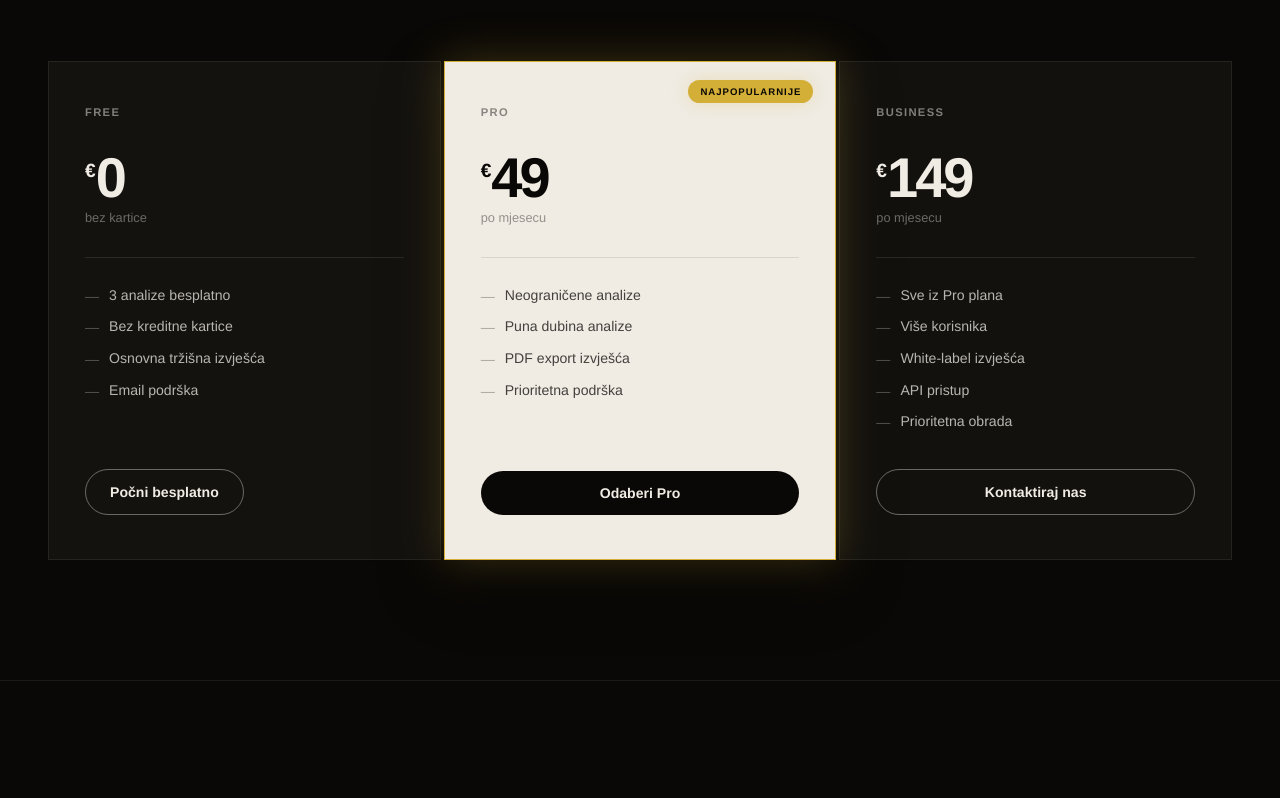
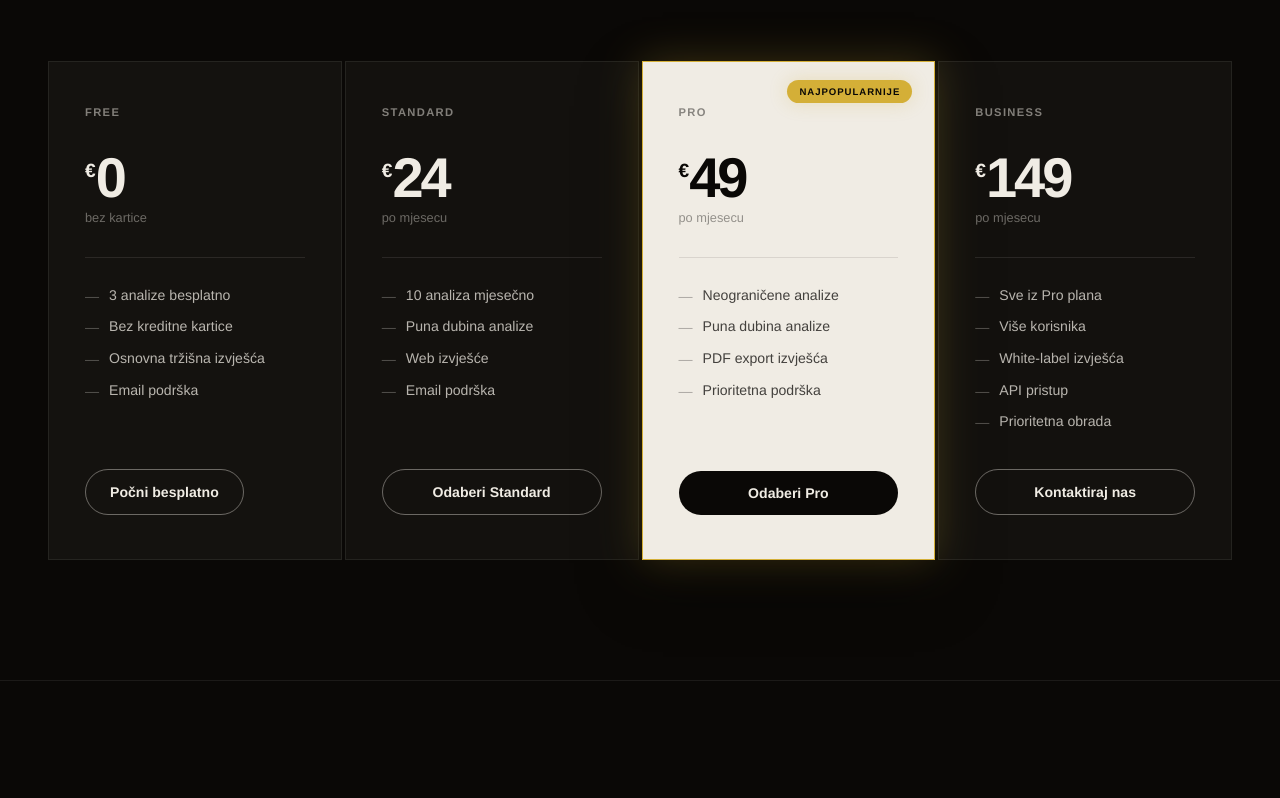
Before and after one commit to sime84694-png/propiq, a plain HTML site: page index.html in a window 1280 px wide. Shown: the part 3222-4020 px from the top of the page. Drawn offline with nearby package versions, Linux system fonts and the light colour scheme.

Commit message:
Dodaj Standard tier na cjenik, poveži Stripe linkove

```diff
--- a/index.html
+++ b/index.html
@@ -1005,9 +1005,13 @@
 
     .pricing-grid {
       display: grid;
-      grid-template-columns: repeat(3, 1fr);
+      grid-template-columns: repeat(4, 1fr);
       gap: 3px;
       margin-top: 48px;
+    }
+
+    @media (max-width: 1100px) {
+      .pricing-grid { grid-template-columns: repeat(2, 1fr); }
     }
 
     @media (max-width: 768px) {
@@ -2128,7 +2132,24 @@
           <button class="btn-outline-sm" onclick="openModal()">Počni besplatno</button>
         </div>
       </div>
-      <div class="plan featured fade-in" style="transition-delay:0.1s">
+      <div class="plan fade-in" style="transition-delay:0.1s">
+        <div class="plan-tier">Standard</div>
+        <div class="plan-price-wrap">
+          <div class="plan-price"><sup>€</sup>24</div>
+          <div class="plan-period">po mjesecu</div>
+        </div>
+        <div class="plan-divider"></div>
+        <ul class="plan-features">
+          <li>10 analiza mjesečno</li>
+          <li>Puna dubina analize</li>
+          <li>Web izvješće</li>
+          <li>Email podrška</li>
+        </ul>
+        <div class="plan-btn-wrap">
+          <a href="https://buy.stripe.com/7sY3cw2Kh671e56gaKbwk01" class="btn-outline-sm">Odaberi Standard</a>
+        </div>
+      </div>
+      <div class="plan featured fade-in" style="transition-delay:0.2s">
         <div class="plan-badge">Najpopularnije</div>
         <div class="plan-tier">Pro</div>
         <div class="plan-price-wrap">
@@ -2143,11 +2164,10 @@
           <li>Prioritetna podrška</li>
         </ul>
         <div class="plan-btn-wrap">
-          <!-- Stripe dolazi kasnije — za sad vodi na #kontakt sekciju -->
-          <a href="#kontakt" class="btn-dark">Odaberi Pro</a>
+          <a href="https://buy.stripe.com/9B69AU4Sp3YT2moaQqbwk00" class="btn-dark">Odaberi Pro</a>
         </div>
       </div>
-      <div class="plan fade-in" style="transition-delay:0.2s">
+      <div class="plan fade-in" style="transition-delay:0.3s">
         <div class="plan-tier">Business</div>
         <div class="plan-price-wrap">
           <div class="plan-price"><sup>€</sup>149</div>
```
